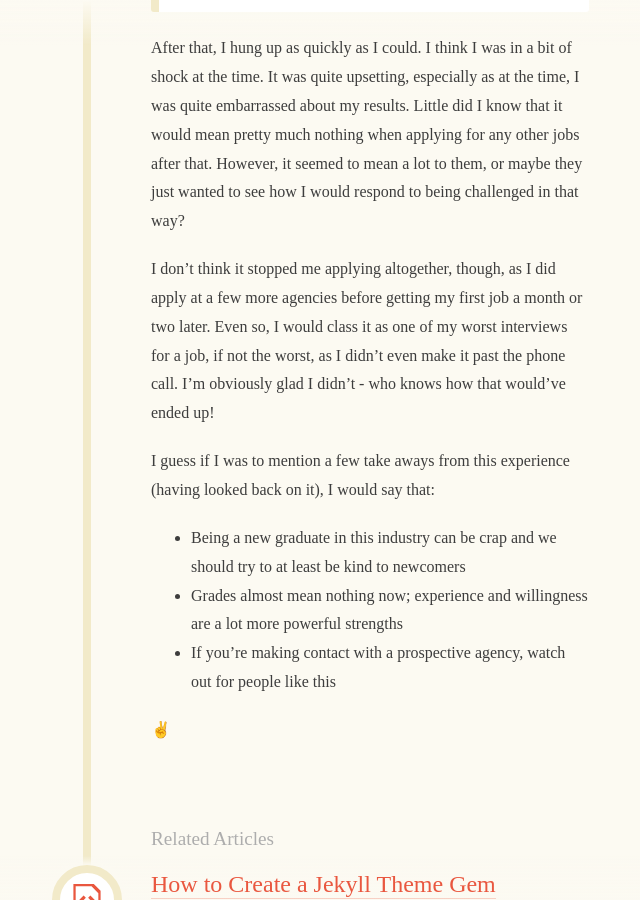
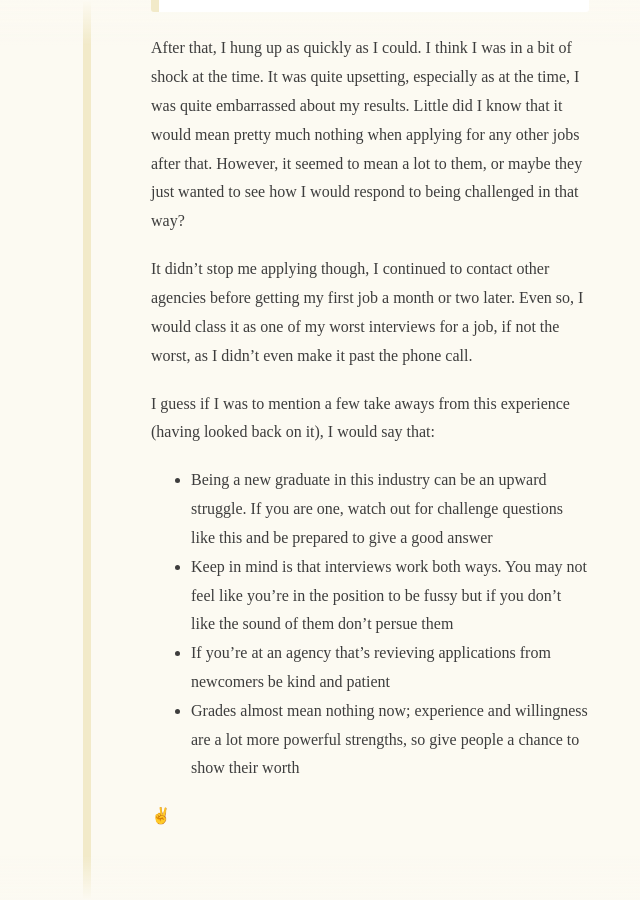
Before and after one commit to daviddarnes/david.darn.es, a Jekyll site: the page built from _posts/2017-01-19-my-worst-job-interview.md, in a window 1280 px wide and 900 px high, scrolled down 2957 px. Shown: the whole window, without its empty margins (326-966 px from the left). Built offline with Jekyll 4.4.1, drawn with Linux system fonts in a browser that asks for light colours; some web fonts are replaced.

Commit message:
Amends from @iamkeir

```diff
--- a/_posts/2017-01-19-my-worst-job-interview.md
+++ b/_posts/2017-01-19-my-worst-job-interview.md
@@ -60,12 +60,13 @@
 
 After that, I hung up as quickly as I could. I think I was in a bit of shock at the time. It was quite upsetting, especially as at the time, I was quite embarrassed about my results. Little did I know that it would mean pretty much nothing when applying for any other jobs after that. However, it seemed to mean a lot to them, or maybe they just wanted to see how I would respond to being challenged in that way?
 
-I don't think it stopped me applying altogether, though, as I did apply at a few more agencies before getting my first job a month or two later. Even so, I would class it as one of my worst interviews for a job, if not the worst, as I didn't even make it past the phone call. I'm obviously glad I didn't - who knows how that would've ended up!
+It didn't stop me applying though, I continued to contact other agencies before getting my first job a month or two later. Even so, I would class it as one of my worst interviews for a job, if not the worst, as I didn't even make it past the phone call.
 
 I guess if I was to mention a few take aways from this experience (having looked back on it), I would say that:
 
-- Being a new graduate in this industry can be crap and we should try to at least be kind to newcomers
-- Grades almost mean nothing now; experience and willingness are a lot more powerful strengths
-- If you're making contact with a prospective agency, watch out for people like this
+- Being a new graduate in this industry can be an upward struggle. If you are one, watch out for challenge questions like this and be prepared to give a good answer
+- Keep in mind is that interviews work both ways. You may not feel like you're in the position to be fussy but if you don't like the sound of them don't persue them
+- If you're at an agency that's revieving applications from newcomers be kind and patient
+- Grades almost mean nothing now; experience and willingness are a lot more powerful strengths, so give people a chance to show their worth
 
 ✌️
```
